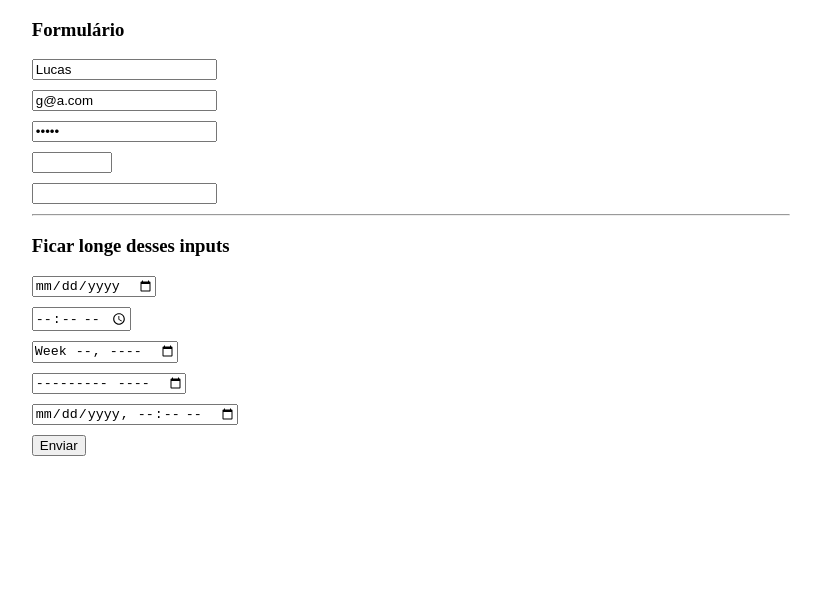
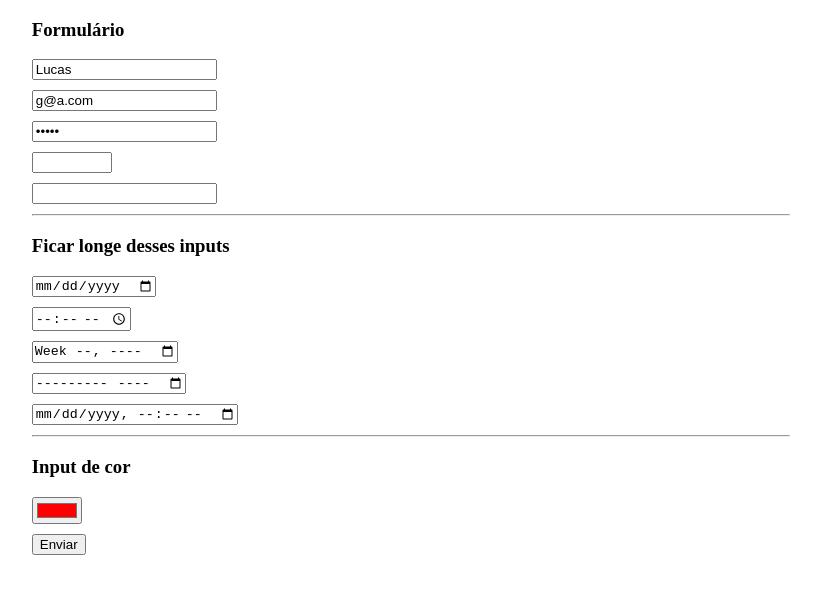
Before and after one commit to geissonlucaso/Web, a plain HTML site: page JoaoRibeiro/Mod3HTMLIntermediarioAvancado/002FormulariosHTML/01PrimeiroFormulario/index.html in a window 1280 px wide. Shown: the whole page, without its empty margins (229-1050 px from the left). Drawn offline with Linux system fonts and the light colour scheme.

Commit message:
Aula sobre input type color.

```diff
--- a/JoaoRibeiro/Mod3HTMLIntermediarioAvancado/002FormulariosHTML/01PrimeiroFormulario/index.html
+++ b/JoaoRibeiro/Mod3HTMLIntermediarioAvancado/002FormulariosHTML/01PrimeiroFormulario/index.html
@@ -75,6 +75,13 @@
                 <input type="datetime-local" name="campo_hora">
             </div>
 
+            <hr>
+            <h3>Input de cor</h3>
+            <!-- color -->
+            <div class="form-group">
+                <input type="color" name="color" value="#ff0000">
+            </div>
+
             <!-- Submit -->
             <div class="form-group">
                 <input type="submit" value="Enviar">
```
